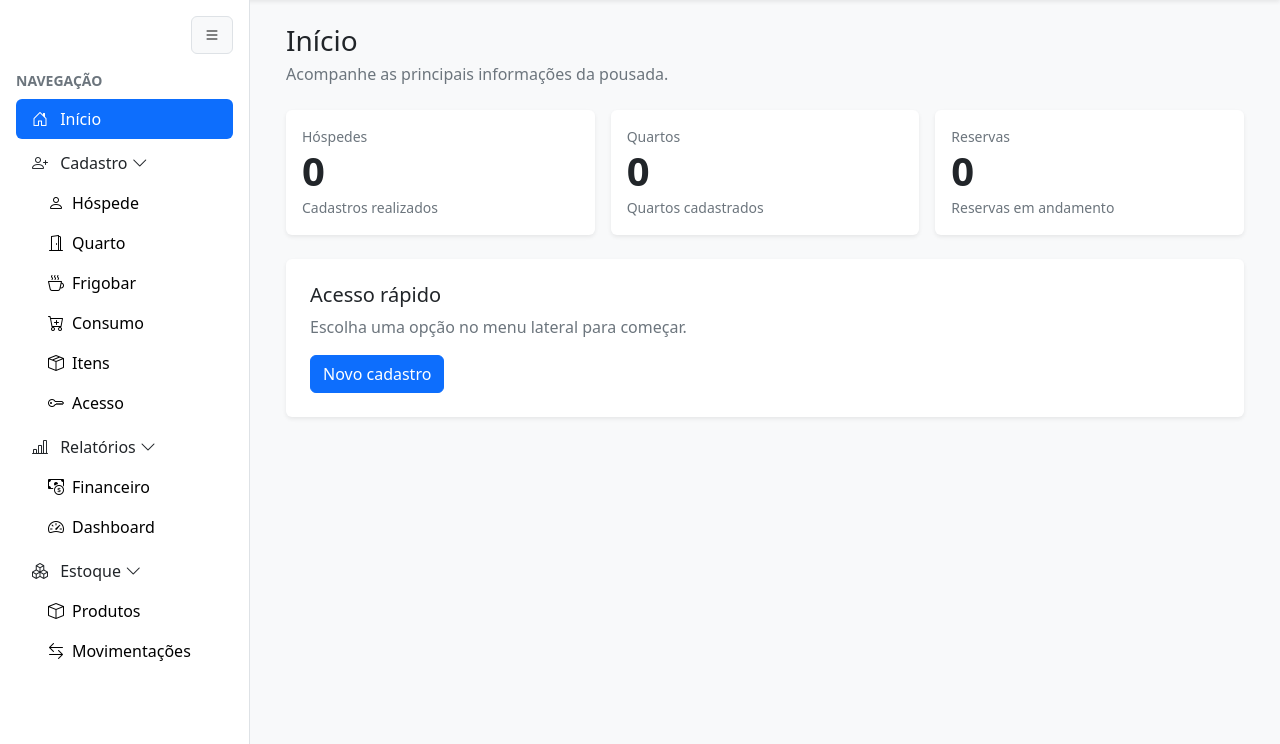
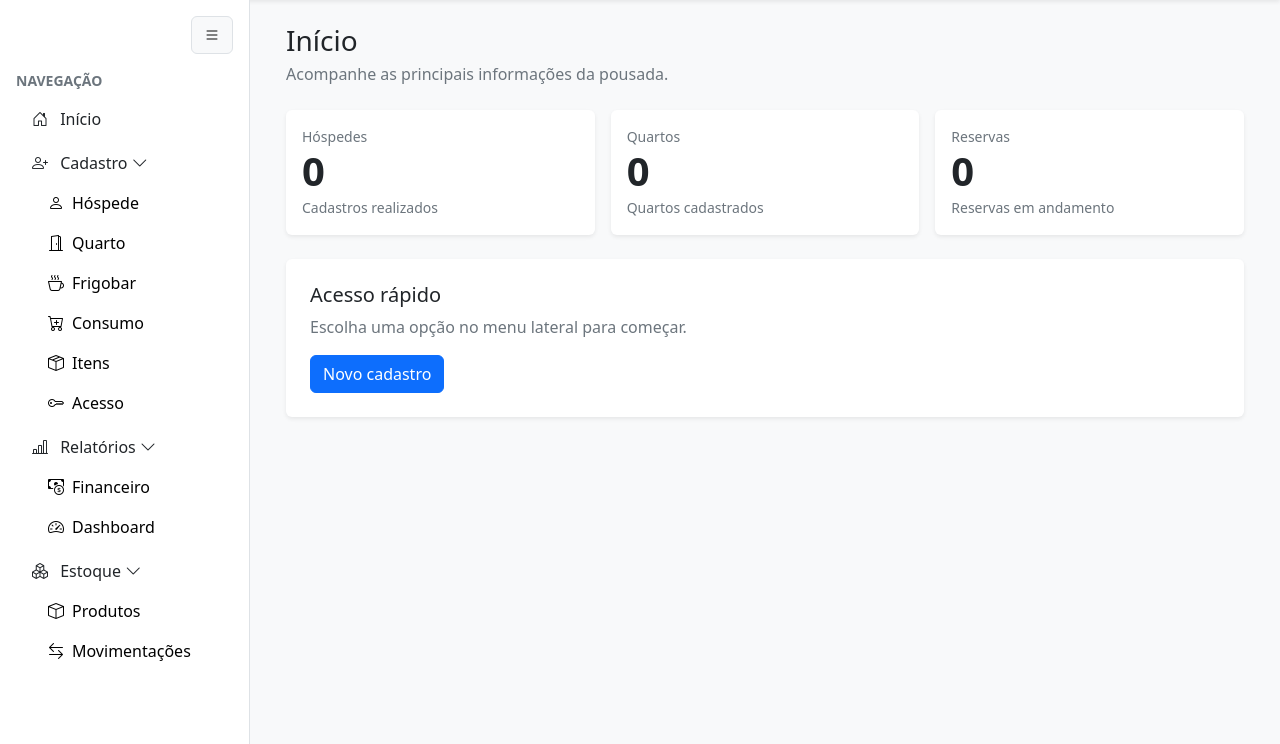
Before and after one commit to LuizMiguel-k1ngm/Parnaioca, a PHP site: page /app/Views/inicio/index.php in a window 1280 px wide. Shown: the part 56-800 px from the top of the page. Run offline with PHP 8.4, Linux system fonts and the light colour scheme.

Commit message:
fix: inicio background color

```diff
--- a/app/Views/include/sidebar.php
+++ b/app/Views/include/sidebar.php
@@ -1,6 +1,7 @@
 <aside
     class="sidebar bg-white border-end"
     id="sidebarMenu"
+
 >
     <div class="d-flex flex-column p-3 h-100">
 
@@ -23,7 +24,7 @@
         </div>
 
         <nav class="nav nav-pills flex-column gap-1">
-            <a class="nav-link active" href="/Parnaioca/inicio" title="Início">
+            <a class="nav-link link-dark" href="/Parnaioca/inicio" title="Início">
                 <i class="bi bi-house-door me-2" aria-hidden="true"></i>
                 <span class="sidebar-label">Início</span>
             </a>
```
